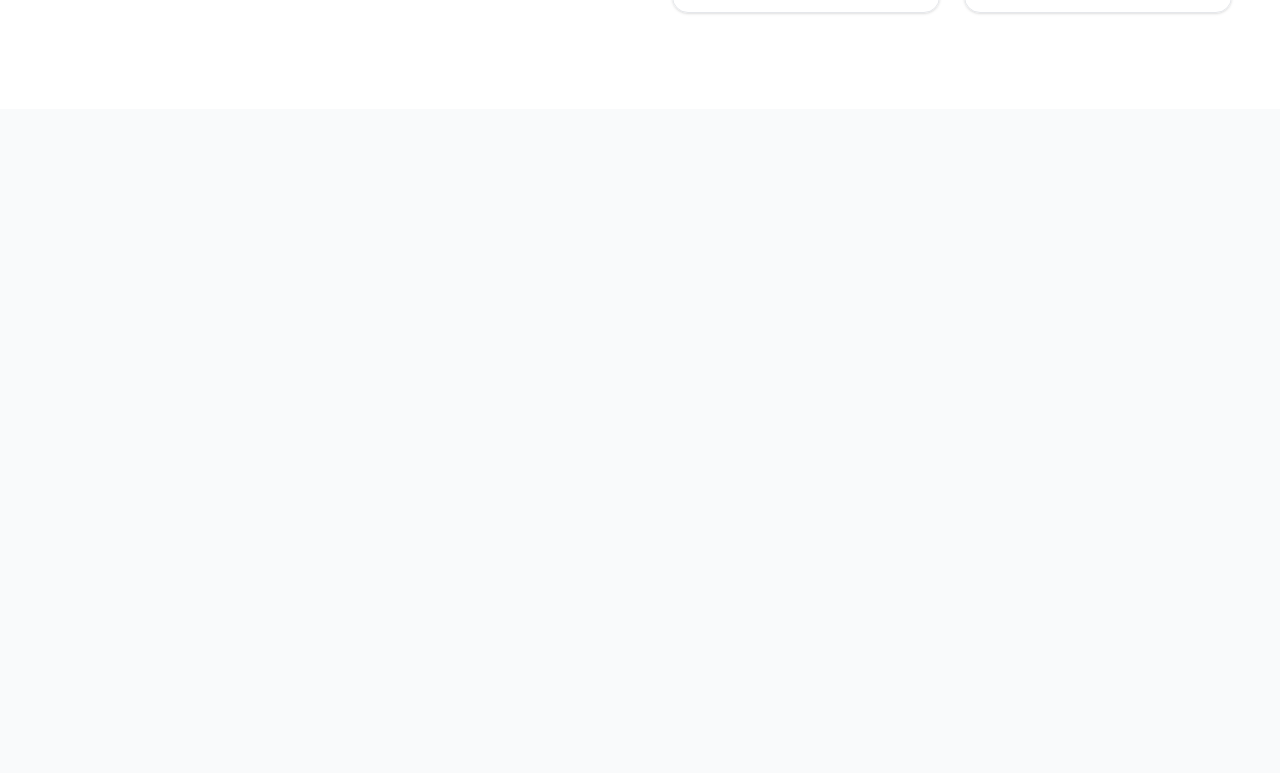
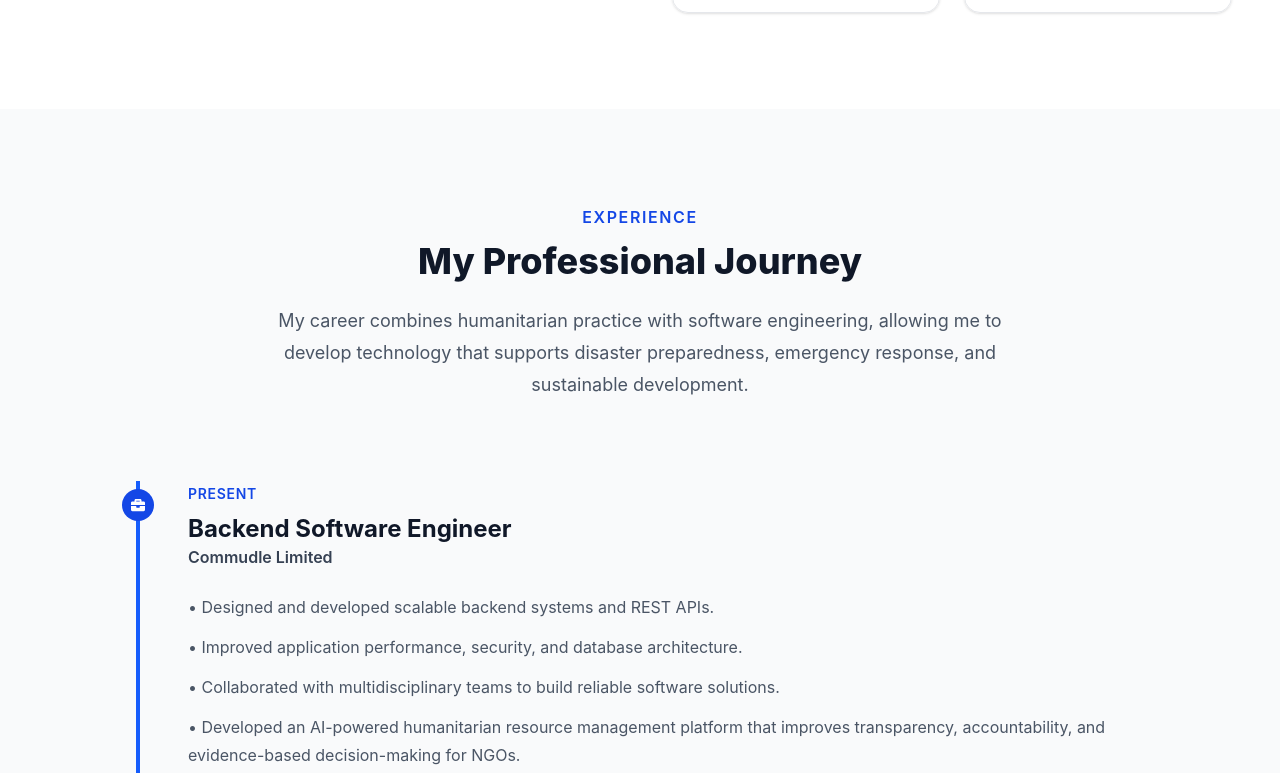
Before and after one commit to millywanderi/millicent-portfolio, a React (Vite) app: page / in a window 1280 px wide. Shown: the part 1787-2560 px from the top of the page. Before the commit the page ends 1896 px from the top, so only its background shows below. Built offline with nearby package versions, Linux system fonts and the light colour scheme.

Commit message:
Mapped the experience page

```diff
--- a/src/App.tsx
+++ b/src/App.tsx
@@ -1,12 +1,14 @@
 import Layout from "./components/layout/Layout";
 import Hero from "./components/sections/Hero";
 import About from "./components/sections/About";
+import Experience from "./components/sections/Experience";
 
 function App() {
   return (
     <Layout>
       <Hero />
       <About />
+      <Experience />
     </Layout>
   );
 }
```
